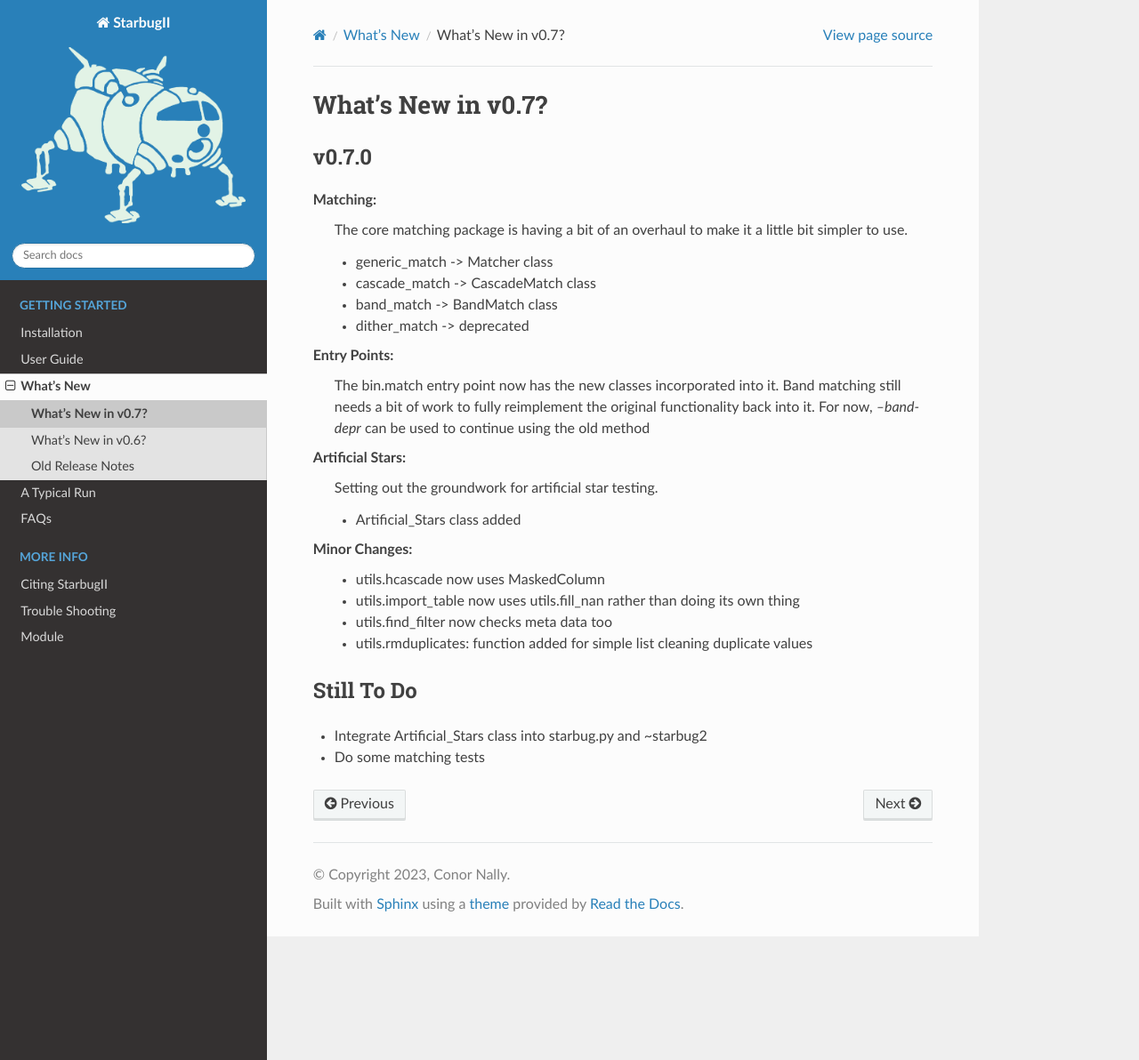
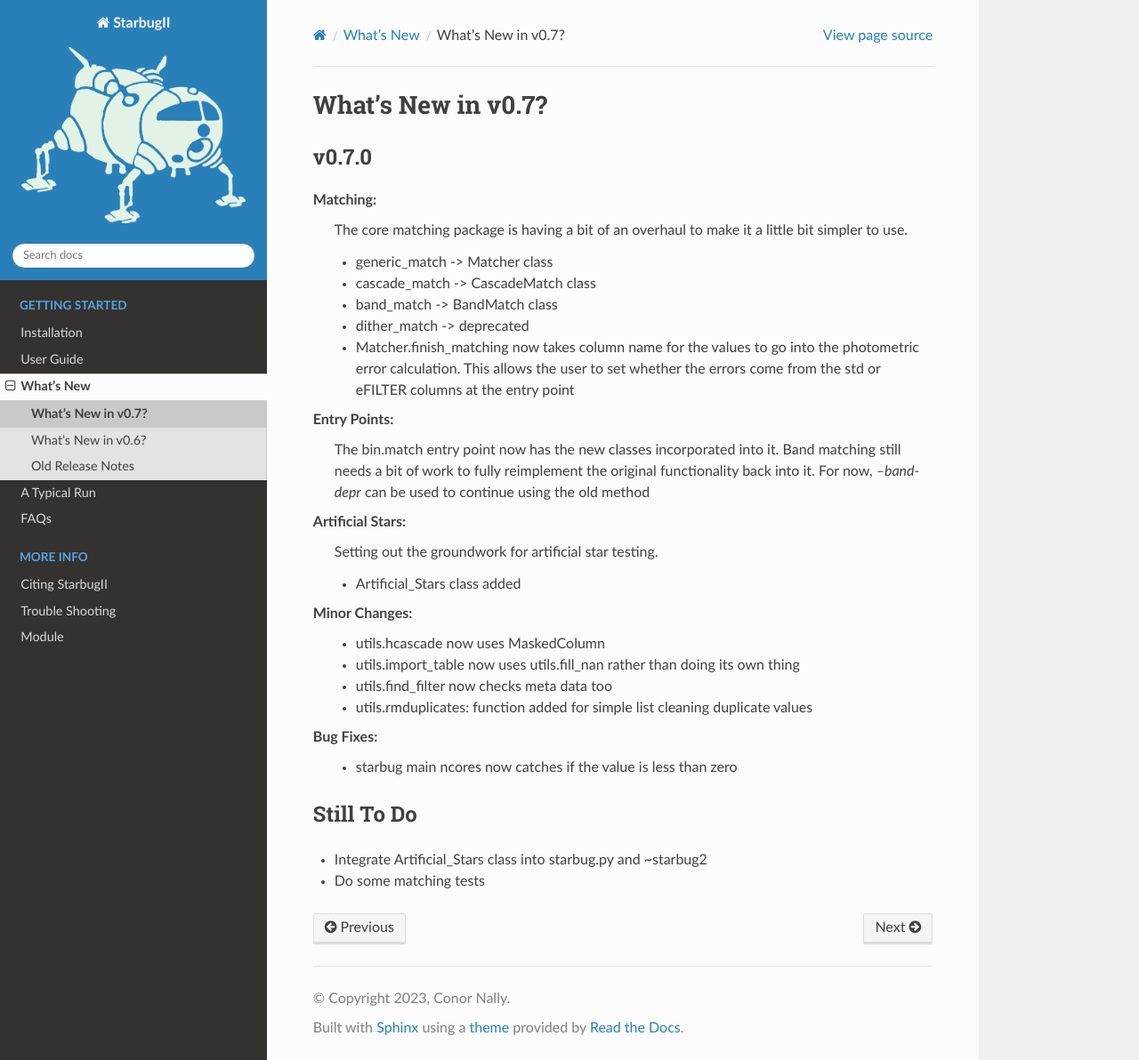
Before and after one commit to conornally/starbug2, a Sphinx documentation site: the page built from docs/source/changes/v0.7.rst, in a window 1280 px wide and 1192 px high. Shown: the whole window at 89% size. Built offline with Sphinx 7.4.7 and the Read the Docs theme 2.0.0, drawn with Linux system fonts in a browser that asks for light colours.

Commit message:
updating verification checks

```diff
--- a/docs/source/changes/v0.7.rst
+++ b/docs/source/changes/v0.7.rst
@@ -15,6 +15,9 @@
     -   band_match -> BandMatch class
 
     -   dither_match -> deprecated
+
+    -   Matcher.finish_matching now takes column name for the values to go into the photometric error calculation.
+        This allows the user to set whether the errors come from the std or eFILTER columns at the entry point
 
 Entry Points:
     The bin.match entry point now has the new classes incorporated into it.
@@ -36,6 +39,8 @@
 
     -   utils.rmduplicates: function added for simple list cleaning duplicate values
 
+Bug Fixes:
+    -   starbug main ncores now catches if the value is less than zero
 
 Still To Do
 -----------
```
Also changed, not shown: 1 other file.
